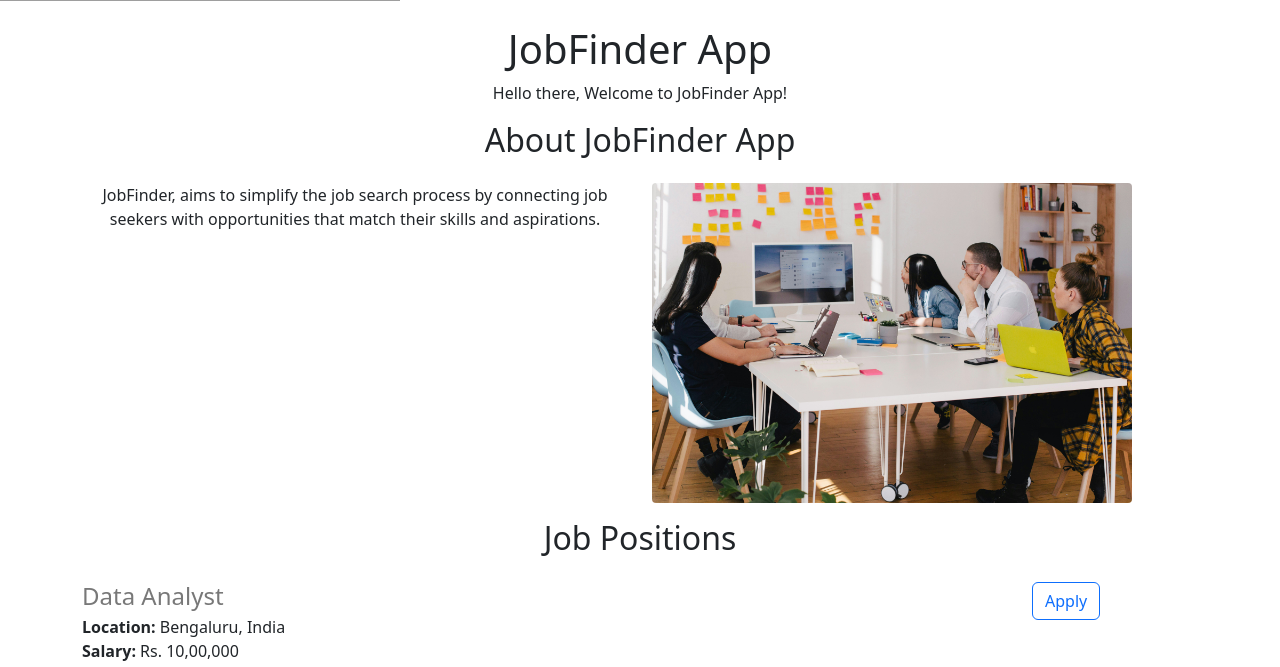
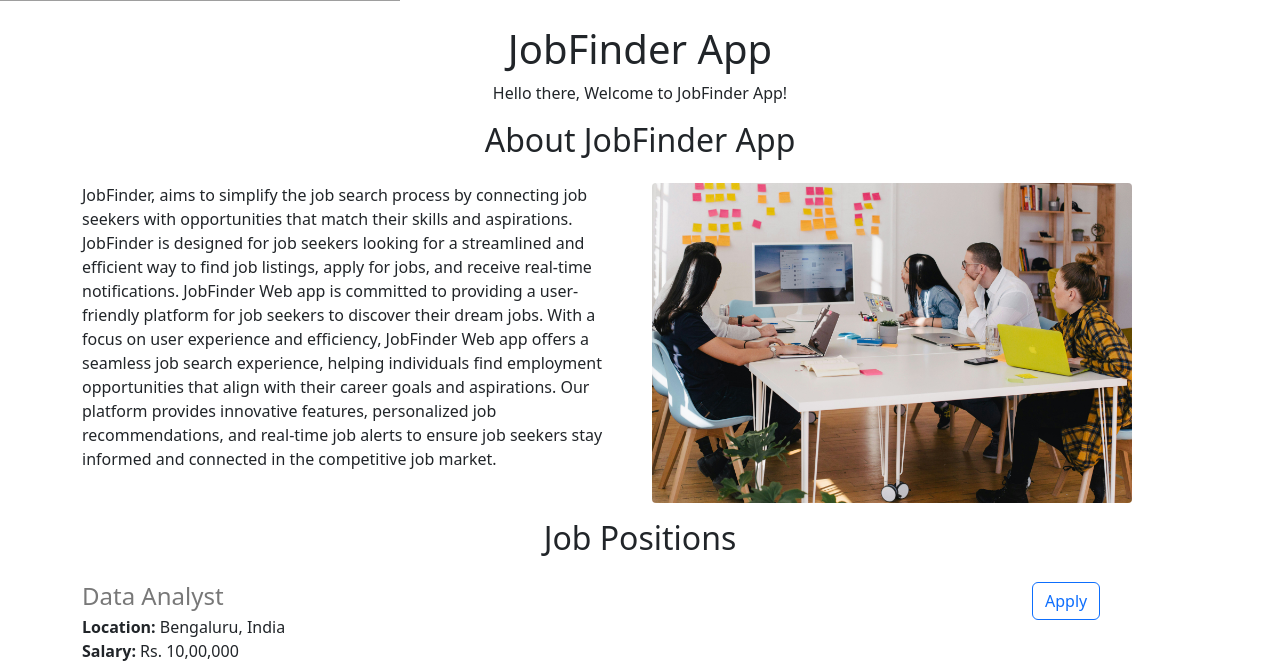
Before and after one commit to Mutai05/Job-Finder-App, a Flask app: page / in a window 1280 px wide. Shown: the part 355-1022 px from the top of the page. Run offline with Flask 3, Linux system fonts and the light colour scheme; some libraries are stand-ins or nearby versions; grey boxes are pictures that could not be loaded.

Commit message:
Updated mobile and tablet responsiveness

```diff
--- a/templates/home.html
+++ b/templates/home.html
@@ -24,10 +24,11 @@
 
     <h2 class="text-center mt-2 mb-4">About JobFinder App</h2>
     <div class="row" style="margin-bottom:16px">
-      <div class="col-6">
-      <p class="text-center">JobFinder, aims to simplify the job search process by connecting job seekers with opportunities that match their skills and aspirations. </p>
+      <div class="col-md-6">
+      <p>JobFinder, aims to simplify the job search process by connecting job seekers with opportunities that match their skills and aspirations. JobFinder is designed for job seekers looking for a streamlined and efficient way to find job listings, apply for jobs, and receive real-time notifications. JobFinder Web app is committed to providing a user-friendly platform for job seekers to discover their dream jobs. With a focus on user experience and efficiency, JobFinder Web app offers a seamless job search experience, helping individuals find employment opportunities that align with their career goals and aspirations. Our platform provides innovative features, personalized job recommendations, and real-time job alerts to ensure job seekers stay informed and connected in the competitive job market.
+</p>
       </div>
-      <div class="col-6">
+      <div class="d-none d-md-block col-md-6">
       <img src="/static/people-working.jpg" style="height:320px; border-radius:4px; ">
       </div>
     </div>
```
